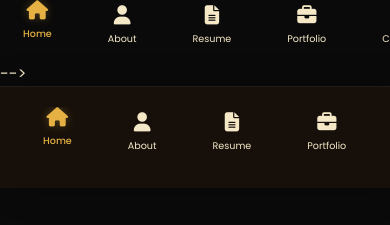
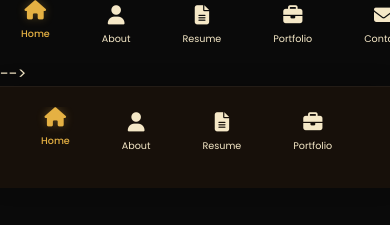
Before and after one commit to rushitandhariya19/portfolio-template2, a plain HTML site: page index.html in a window 390 px wide. Shown: the top 225 px of the page. Drawn offline with nearby package versions, Linux system fonts and the light colour scheme.

Commit message:
Update styles.css

```diff
--- a/styles.css
+++ b/styles.css
@@ -69,6 +69,7 @@ textarea {
 
 /* Navigation */
 /* Navigation - Responsive Fixes */
+/* ========== NAVIGATION BASE STYLES ========== */
 .navbar {
   width: 100px;
   background: var(--glass-dark);
@@ -99,38 +100,55 @@ textarea {
   gap: 8px;
   transition: all 0.4s cubic-bezier(0.165, 0.84, 0.44, 1);
   position: relative;
-}
-
+  text-decoration: none;
+  color: inherit;
+}
+
+/* Active state */
+.nav-item.active {
+  transform: translateY(-5px);
+}
+
+.nav-item.active .nav-icon {
+  color: var(--golden-sand);
+  text-shadow: var(--text-glow);
+}
+
+.nav-item.active .nav-text {
+  color: var(--golden-sand);
+  font-weight: 500;
+}
+
+/* ========== RESPONSIVE: TABLET & MOBILE ========== */
 @media (max-width: 992px) {
   .navbar {
     width: 100%;
-    height: auto;
+    height: 70px;
     position: fixed;
     bottom: 0;
     top: auto;
+    left: 0;
+    right: 0;
     padding: 10px 0;
-    height: 70px;
     border-top: 1px solid var(--glass-light);
     border-right: none;
+    flex-direction: row;
+    justify-content: center;
+    box-shadow: 0 -2px 20px rgba(0, 0, 0, 0.2);
   }
 
   .nav-menu {
     flex-direction: row;
-    justify-content: center;
-    gap: 25px;
+    justify-content: space-around;
+    align-items: center;
     width: 100%;
     padding: 0 15px;
-    overflow-x: auto;
-    scrollbar-width: none; /* Firefox */
-    -ms-overflow-style: none; /* IE/Edge */
+    gap: 0; /* remove extra spacing */
   }
 
-  .nav-menu::-webkit-scrollbar {
-    display: none; /* Chrome/Safari */
-  }
-
   .nav-item {
-    flex: 0 0 auto;
+    flex: 1 1 0;
+    text-align: center;
     padding: 5px 10px;
   }
 
@@ -142,12 +160,12 @@ textarea {
     font-size: 0.6rem;
   }
 
-  .nav-item::after {
-    bottom: -5px;
+  .main-content {
+    padding-bottom: 90px;
   }
 
-  .main-content {
-    padding-bottom: 100px; /* Add space for fixed bottom nav */
+  .nav-menu::-webkit-scrollbar {
+    display: none;
   }
 }
 
@@ -157,29 +175,15 @@ textarea {
   }
 
   .nav-menu {
-    justify-content: flex-start;
-    gap: 15px;
+    justify-content: space-between;
   }
 
   .nav-item {
-    padding: 5px 8px;
+    padding: 5px 6px;
   }
 }
 
-/* Active state for mobile */
-.nav-item.active {
-  transform: translateY(-5px);
-}
-
-.nav-item.active .nav-icon {
-  color: var(--golden-sand);
-  text-shadow: var(--text-glow);
-}
-
-.nav-item.active .nav-text {
-  color: var(--golden-sand);
-  font-weight: 500;
-}
+
 
 /* Main Content */
 .main-content {
```
